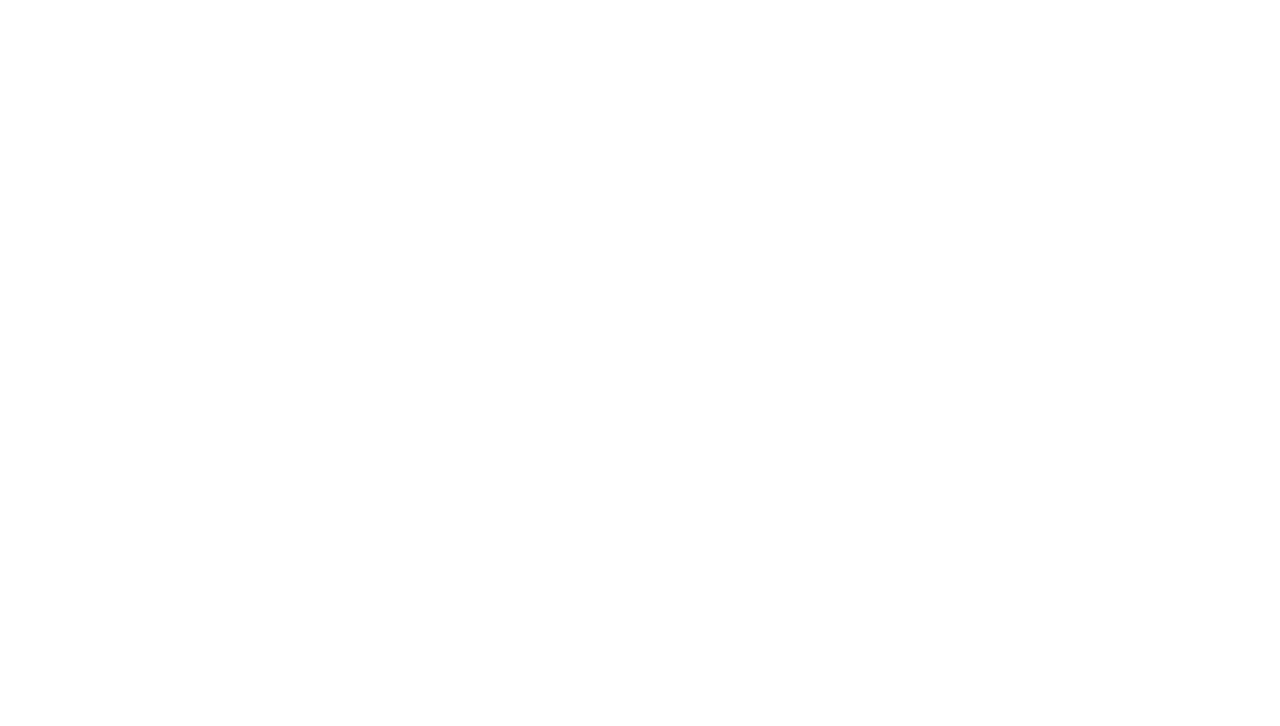
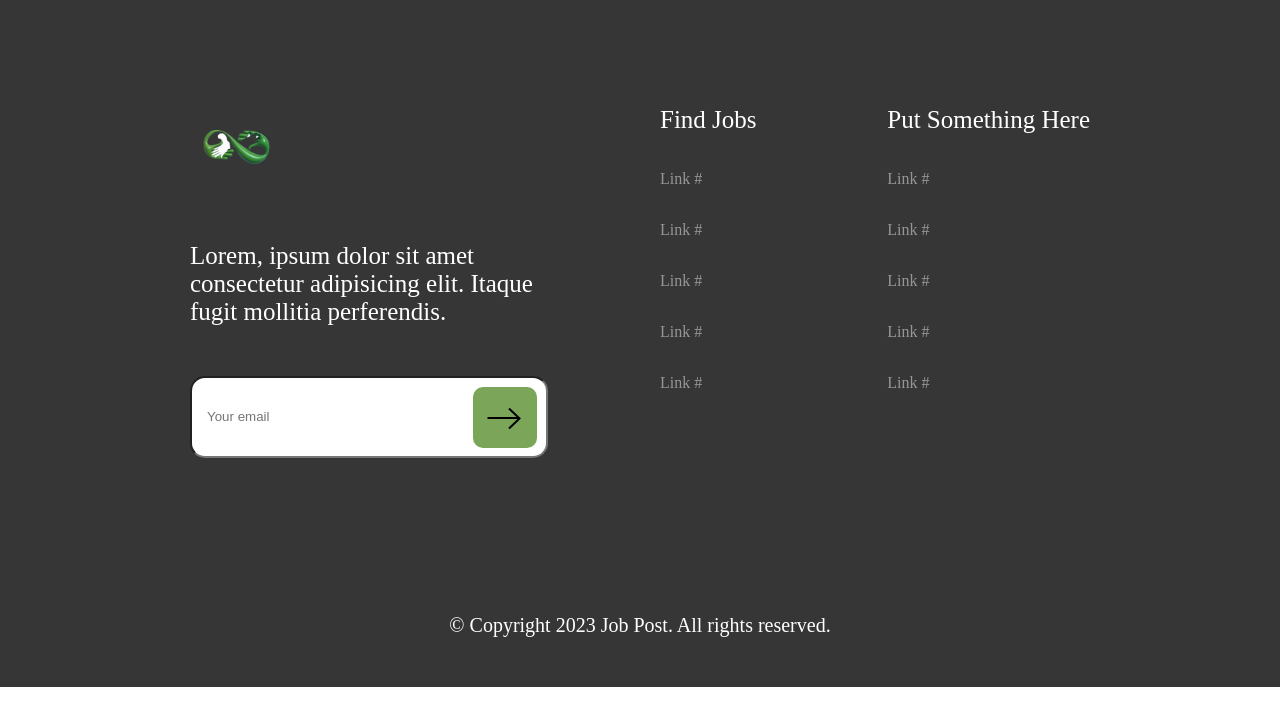
Before and after one commit to Calvinasty/Job-Post, a Vue app in the folder Jobpost_frontend/: page / in a window 1280 px wide. Shown: the top 726 px of the page. Built offline with nearby package versions, Linux system fonts and the light colour scheme.

Commit message:
feature_footer

```diff
--- /dev/null
+++ b/Jobpost_frontend/src/components/FooterComponent.vue
@@ -0,0 +1,170 @@
+<template>
+    <footer class="footer-container">
+
+        <div class="footer-before">
+
+            <div class="footer-sec1">
+
+                <div class="logo">
+                    <img src="/images/Jobpost_logo.png" alt="" width="100px">
+                </div>
+
+                <div class="footer-sec1-text"> Lorem, ipsum dolor sit amet consectetur adipisicing elit.
+                    Itaque fugit mollitia perferendis.
+                </div>
+
+                <div class="footer-sec1-input">
+                    <input type="text" placeholder="Your email">
+                    <img src="/images/Forward Button.svg" alt="">
+                </div>
+
+            </div>
+
+            <div class="footer-sec2">
+
+                <div class="findjobs">
+                    <h2>Find Jobs</h2>
+
+                    <div class="footer-link">
+                        <router-link to="">Link #</router-link>
+                        <router-link to="">Link #</router-link>
+                        <router-link to="">Link #</router-link>
+                        <router-link to="">Link #</router-link>
+                        <router-link to="">Link #</router-link>
+                    </div>
+                </div>
+
+                <div class="putsmthere">
+                    <h2>Put Something Here</h2>
+                    <div class="footer-link">
+                        <router-link to="">Link #</router-link>
+                        <router-link to="">Link #</router-link>
+                        <router-link to="">Link #</router-link>
+                        <router-link to="">Link #</router-link>
+                        <router-link to="">Link #</router-link>
+                    </div>
+                </div>
+
+            </div>
+
+        </div>
+
+
+        <div class="copyright">
+            <p> &copy; Copyright {{ new Date().getFullYear() }} Job Post. All rights reserved.</p>
+        </div>
+
+    </footer>
+</template>
+
+<script>
+export default {
+
+
+}
+</script>
+
+<style lang="css" scoped>
+.footer-container {
+    background-color: #363636;
+    width: 100%;
+    display: flex;
+    justify-content: space-around;
+    flex-direction: column;
+}
+
+.footer-before {
+    padding-top: 106px;
+    /* padding-right: 290px; */
+    padding: 106px 190px;
+    display: flex;
+    justify-content: space-between;
+    flex-direction: row;
+    /* gap: 30px; */
+
+}
+
+.footer-sec1 {
+    /* background-color: #000000; */
+    display: flex;
+    justify-content: space-between;
+    flex-direction: column;
+    width: 380px;
+    gap: 50px;
+}
+
+.footer-sec1-text {
+    font-weight: 200;
+    font-size: 25px;
+    color: #FFFFFF;
+}
+
+.footer-sec1-input {
+    position: relative;
+    /* align-items: center; */
+
+}
+
+.footer-sec1-input input {
+    padding-left: 15px;
+    border-radius: 15px;
+    height: 82px;
+    width: 358px;
+}
+
+.footer-sec1-input img {
+    position: absolute;
+    display: inline-block;
+    width: 64px;
+    height: 61px;
+    left: 283px;
+    top: 11px;
+    cursor: pointer;
+}
+
+
+
+
+.footer-sec2 {
+    /* background-color: antiquewhite; */
+    display: flex;
+    justify-content: space-between;
+    flex-direction: row;
+    width: 430px;
+
+
+}
+
+
+.footer-sec2 h2 {
+    color: #FFFFFF;
+    font-weight: 500;
+    font-size: 25px;
+}
+
+
+
+.footer-link {
+    padding-top: 36px;
+    display: flex;
+    flex-direction: column;
+    justify-content: space-between;
+    gap: 33px;
+}
+
+.router-link-exact-active {
+    text-decoration: none;
+    color: #FFFFFF7A;
+
+}
+
+.copyright {
+    display: flex;
+    justify-content: space-around;
+    align-items: center;
+    padding: 50px 0;
+    font-size: 20px;
+    font-weight: 400;
+    color: #FFFFFF;
+}
+</style>
--- a/Jobpost_frontend/src/components/PageLayout.vue
+++ b/Jobpost_frontend/src/components/PageLayout.vue
@@ -17,5 +17,6 @@ export default {
     justify-content: center;
     align-items: center;
     gap: 151px;
+    width: 100%;
 }
 </style>
--- a/Jobpost_frontend/src/main.js
+++ b/Jobpost_frontend/src/main.js
@@ -4,6 +4,8 @@ import { createApp } from 'vue'
 import App from './App.vue'
 import router from './router'
 
+
+
 const app = createApp(App)
 
 app.use(router)
--- a/Jobpost_frontend/src/views/LandingPage.vue
+++ b/Jobpost_frontend/src/views/LandingPage.vue
@@ -1,23 +1,25 @@
 <template>
     <div>
         <PageLayout>
-
+            <component :is="footer"></component>
         </PageLayout>
     </div>
 </template>
 
 <script>
+import FooterComponent from '../components/FooterComponent.vue';
 import PageLayout from '../components/PageLayout.vue';
 export default {
     components: {
         PageLayout,
+        FooterComponent
 
 
     },
 
     data() {
         return {
-
+            footer: 'FooterComponent'
         };
     },
 
```
Also changed, not shown: Jobpost_frontend/public/images/Forward Button.svg (added), Jobpost_frontend/public/images/Jobpost_logo.png (added).
